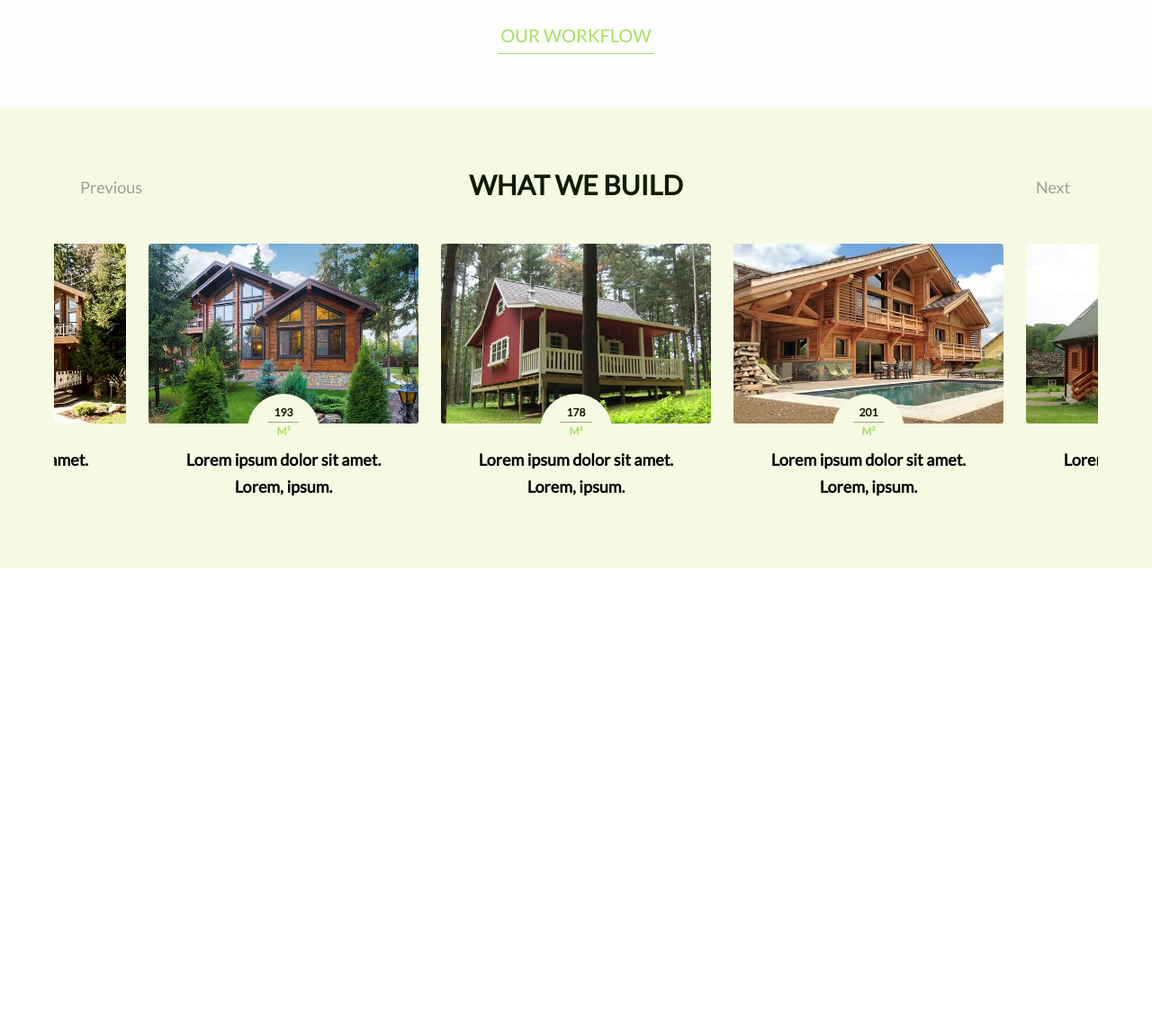
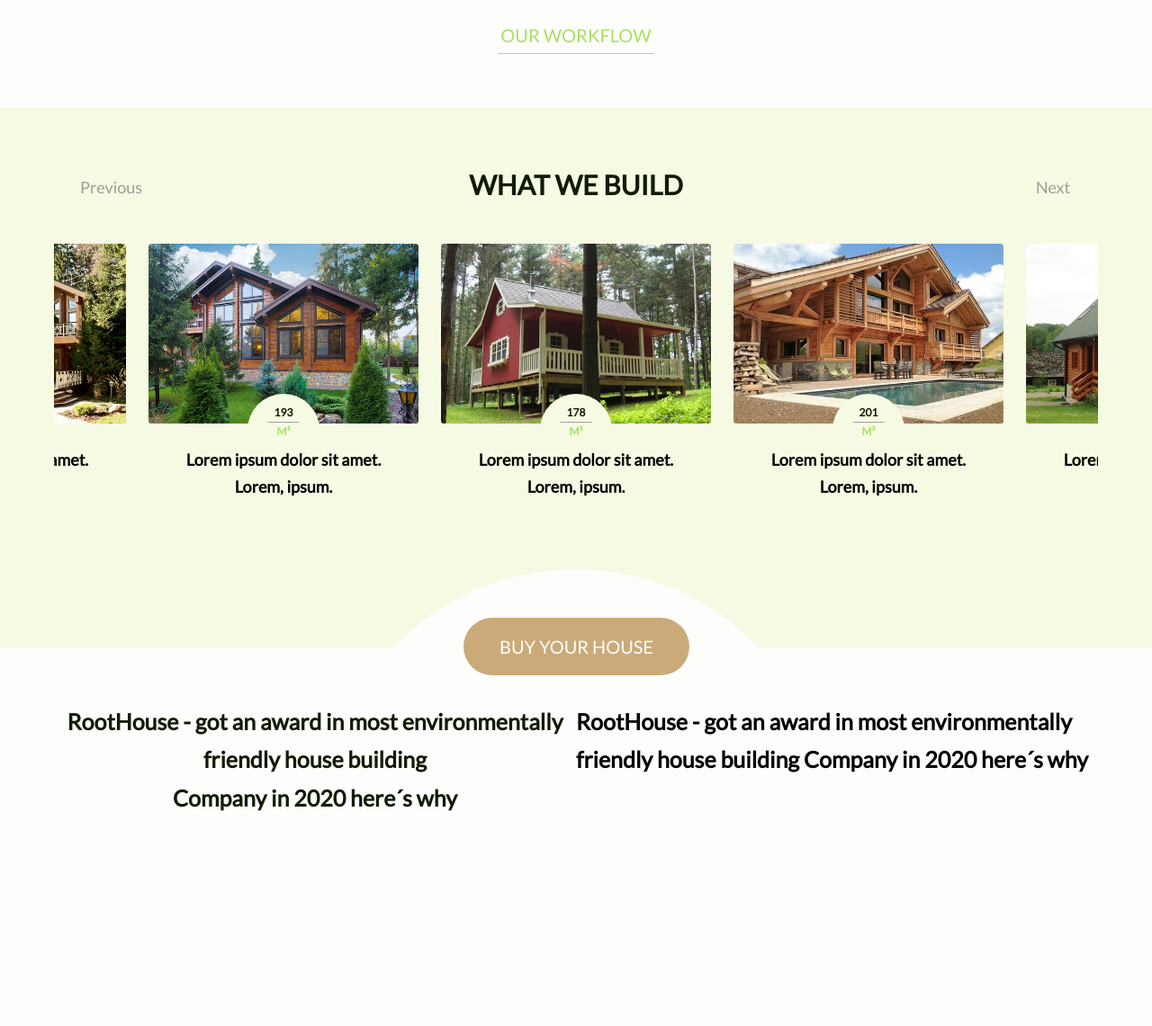
Before and after one commit to MarcelPohl97/RootHouse-Landing-page, a website: page index.html in a window 1280 px wide. Shown: the part 2300-3441 px from the top of the page at 90% size. Before the commit the page ends 2931 px from the top, so only its background shows below. Drawn offline with nearby package versions, Linux system fonts and the light colour scheme.

Commit message:
new file:   img/showcase-Indoor.jpg 	new file:   img/showcase-Outdoor.jpg 	modified:   index.html 	modified:   sass/abstracts/_variables.scss 	modified:   sass/components/_buttons.scss 	modified:   sass/components/_carousel.scss 	new file:   sass/components/_trends.scss 	modified:   sass/main.scss 	modified:   sass/pages/_home.scss 	modified:   style.css

```diff
--- a/index.html
+++ b/index.html
@@ -183,6 +183,21 @@
             </div>
         </div>
     </section>
+    <section class="trends-section">
+        <a href="#" class="trends__button btn-primary btn-primary--brown hvr-bounce-in">Buy your House</a>
+        <div class="trends__trend">
+            <h3 class="awards__title heading__quaternary">
+                <span class="awards__title--main">RootHouse - got an award in most environmentally friendly house building</span>
+                <span class="awards__title--secondary">Company in 2020 here´s why</span>
+            </h3>
+        </div>
+        <div class="trends__trend">
+            <h3 class="trends__title heading__quaternary">
+                <span class="trends__title--main">RootHouse - got an award in most environmentally friendly house building</span>
+                <span class="trends__title--secondary">Company in 2020 here´s why</span>
+            </h3>
+        </div>
+    </section>
     <script src="trees.js"></script>
 </body>
 </html>
--- a/sass/abstracts/_variables.scss
+++ b/sass/abstracts/_variables.scss
@@ -8,3 +8,4 @@ $primary-color-2: #a8e063;
 $secondary-color-3: #CAA878;
 $secondary-color-4: #9D9E97;
 $secondary-color-5: #F6FAE3;
+$brown-color: #CAAA79;
--- a/sass/components/_buttons.scss
+++ b/sass/components/_buttons.scss
@@ -15,6 +15,11 @@
     &--lightgreen {
         color: $white-color;
         background: linear-gradient(to right, rgba($primary-color, 1), rgba($primary-color-2, 1));
+    }
+
+    &--brown {
+        color: $white-color;
+        background: $brown-color;
     }
 }
 
--- a/sass/components/_carousel.scss
+++ b/sass/components/_carousel.scss
@@ -57,7 +57,6 @@
 
     &-info {
         text-align: center;
-        z-index: 3000 !important;
     }
 
     &-secondary {
--- /dev/null
+++ b/sass/components/_trends.scss
@@ -0,0 +1,13 @@
+.trends {
+
+    &__button {
+        position: absolute;
+        top:-8%;
+    }
+
+    &__trend {
+        width: 50%;
+        border-radius: 3px;
+        height: 300px;
+    }
+}
--- a/sass/main.scss
+++ b/sass/main.scss
@@ -18,6 +18,7 @@
 @import 'components/dropdown';
 @import 'components/servicebox';
 @import 'components/tree';
+@import 'components/trends';
 
 @import 'pages/home';
 
--- a/sass/pages/_home.scss
+++ b/sass/pages/_home.scss
@@ -1,5 +1,4 @@
 .services-section {
-    width: 100%;
     @include site-padding;
     background:linear-gradient(to right, rgba($primary-color, 1), rgba($primary-color-2, 1));
     text-align:center;
@@ -19,7 +18,6 @@
 }
 
 .awards-section {
-    width: 100%;
     @include site-padding;
     @include flex-column-center;
     position:relative;
@@ -27,9 +25,29 @@
 }
 
 .buildings-section {
-    width: 100%;
     @include site-padding;
     @include flex-column-center;
     position:relative;
     background-color: $secondary-color-5;
+    padding-bottom: 15rem !important;
+
+    &:after {
+        content: '';
+        position: absolute;
+        top: 108%;
+        left:50%;
+        height:270px;
+        width:550px;
+        border-radius: 550px 550px 0 0;
+        background:$white-color;
+        transform: translate(-50%, -50%)
+    }
 }
+
+.trends-section {
+    width: 100%;
+    @include site-padding;
+    @include flex-row-center;
+    position:relative;
+    background-color: $white-color;
+}
```
Also changed, not shown: img/showcase-Indoor.jpg (added), img/showcase-Outdoor.jpg (added), style.css.
